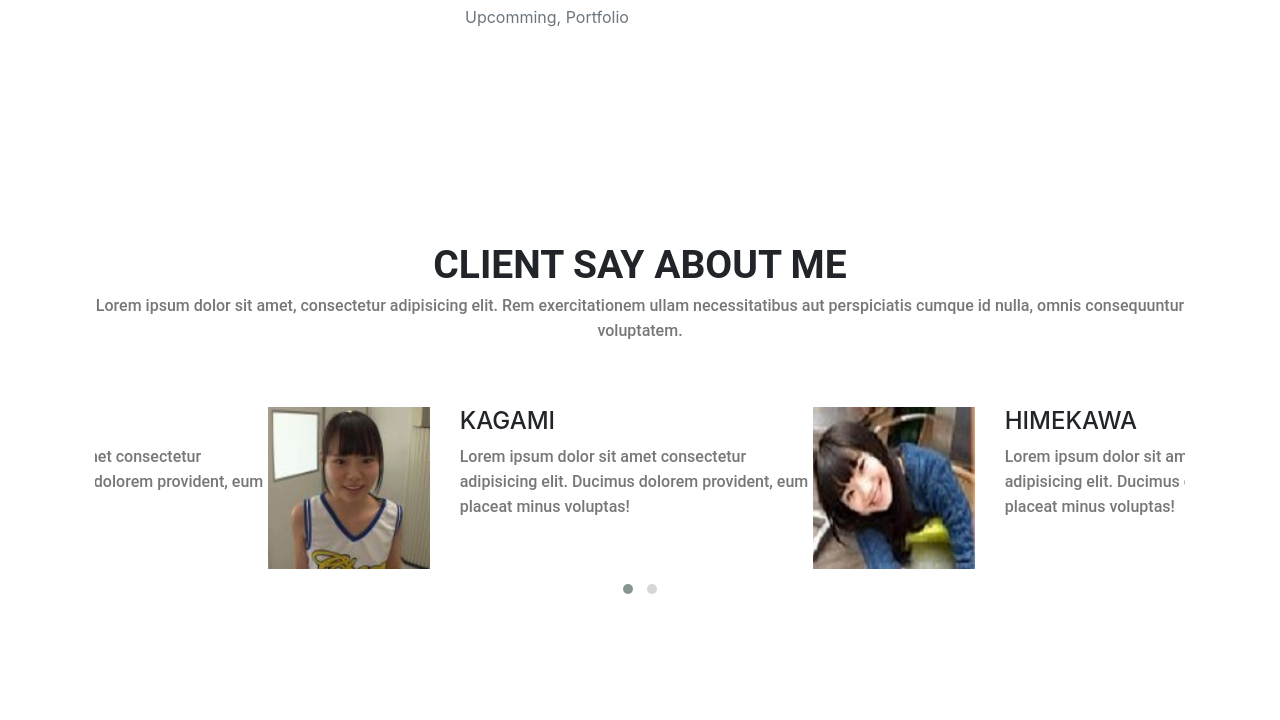
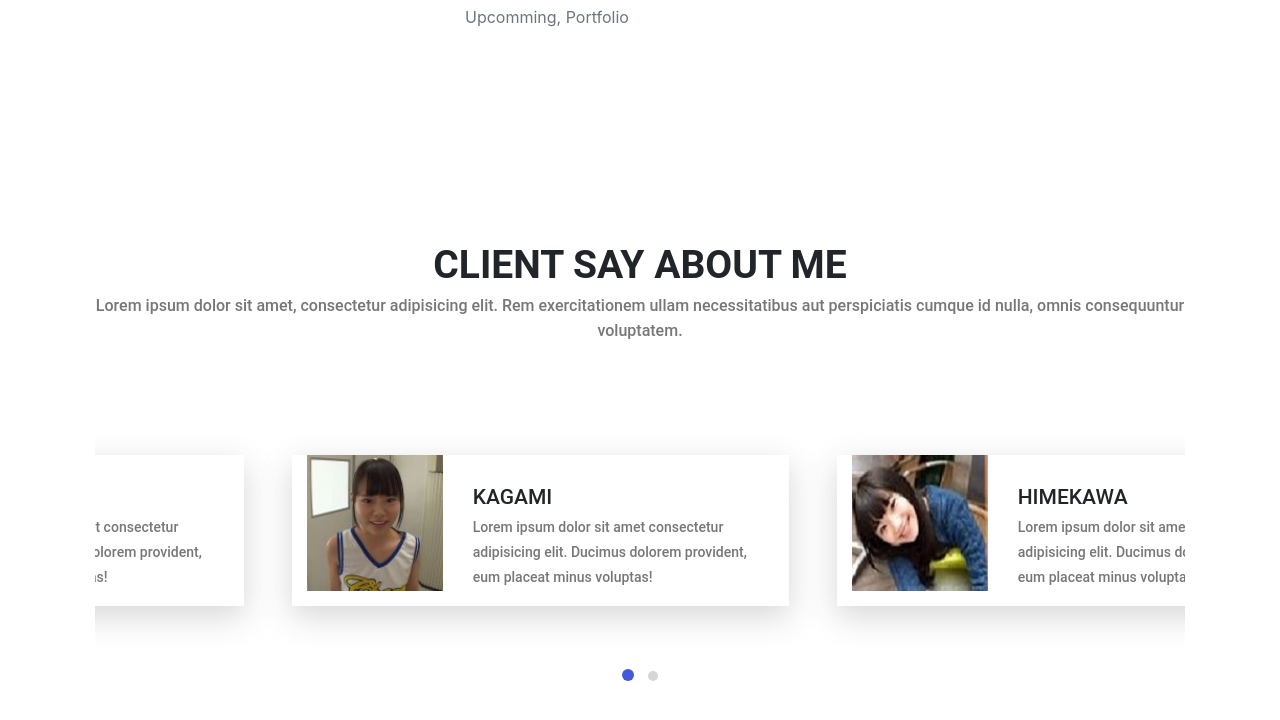
Before and after one commit to LarryHuynh96/fontend, a plain HTML site: page index.html in a window 1280 px wide. Shown: the part 4921-5641 px from the top of the page. Drawn offline with Linux system fonts and the light colour scheme; files whose address does not match are found by name.

Commit message:
Styling for client session

```diff
--- a/css/style.css
+++ b/css/style.css
@@ -229,5 +229,43 @@ p.para{
 /* End Project Area */
 
 /* Client Area */
+.site-main .about-area .about-area p{
+  padding: 1rem 7rem;
+}
+
+.site-main .about-area .client{
+  background: #ffffff10;
+  box-shadow: var(--box-shadow);
+  margin: 3rem 0rem;
+}
+
+.site-main .about-area .client .client-img{
+  padding: rem;
+}
+
+.site-main .about-area .client .about-client{
+  padding-top: 2rem;
+}
+
+.site-main .about-area .client .about-client h4{
+  font: normal 500 21px/20px var(--roboto);
+}
+
+.site-main .about-area .client .about-client p{
+  font-size: 14px;
+}
+
+.site-main .about-area .owl-carousel .owl-item{
+  display: flex;
+  justify-content: center;
+  padding: 0 1.5rem;
+}
+
+.site-main .about-area .owl-carousel .owl-dots .owl-dot.active span{
+  background: var(--primary-color);
+  width: 12px;
+  height: 12px;
+}
+
 
 /* End Client Area */
```
